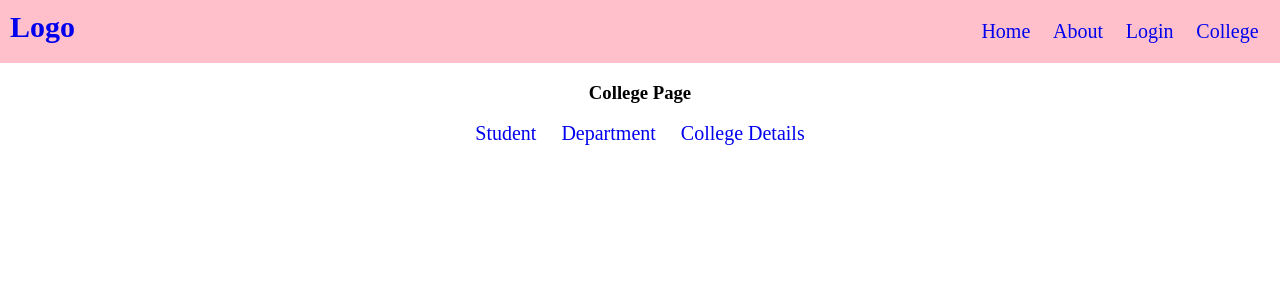
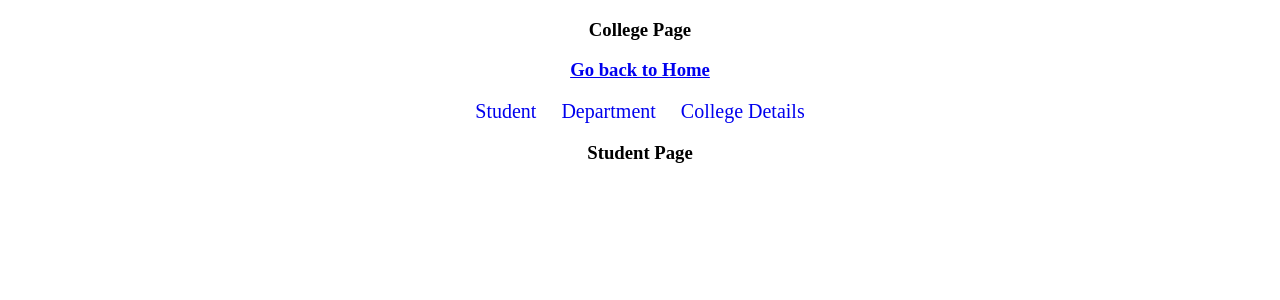
Before and after one commit to mukeshdani/DsaWebCloudPractice, a React (Vite) app in the folder REACT/Vite/react-blog/: page /college in a window 1280 px wide. Shown: the top 300 px of the page. Built offline with nearby package versions, Linux system fonts and the light colour scheme.

Commit message:
Index (by default page pr route show )and Layout

```diff
--- a/REACT/Vite/react-blog/src/Router/Detailed React-Router/BasicPage.jsx
+++ b/REACT/Vite/react-blog/src/Router/Detailed React-Router/BasicPage.jsx
@@ -9,16 +9,21 @@
 import Department from "./Department"
 import CollegeDetail from "./CollegeDetails"
 
-function BasicPage(){
+function BasicPage() {
   return (
     <>
-    <NavBar />
+      {/* <NavBar /> */}
+
       <Routes>
+        <Route element={<NavBar />}>
           <Route path="/" element={<Home />} />
+          <Route path="/login" element={<Login />} />
           <Route path="/about" element={<About />} />
-      <Route path="/login" element={<Login />} />
+        </Route>
+
+
         <Route path="/college" element={<College />}>
-        <Route path="student" element={<Student />} />
+          <Route index element={<Student />} />
           <Route path="details" element={<CollegeDetail />} />
           <Route path="department" element={<Department />} />
         </Route>
--- a/REACT/Vite/react-blog/src/Router/Detailed React-Router/College.jsx
+++ b/REACT/Vite/react-blog/src/Router/Detailed React-Router/College.jsx
@@ -3,7 +3,8 @@
 export default function College(){
     return <div className ='college' style={{textAlign:'center'}}>
         <h3>College Page</h3>
-        <NavLink className='link' to='student'> Student </NavLink>
+        <h3><Link to='/'>Go back to Home</Link></h3>
+        <NavLink className='link' to=''> Student </NavLink>
         <NavLink className='link'  to='department'> Department </NavLink>
         <NavLink className='link'  to='details'> College Details </NavLink>
         <Outlet/>
--- a/REACT/Vite/react-blog/src/Router/Detailed React-Router/NavBar.jsx
+++ b/REACT/Vite/react-blog/src/Router/Detailed React-Router/NavBar.jsx
@@ -1,8 +1,9 @@
-import { Link } from "react-router";
+import { Link, Outlet } from "react-router";
 import './header.css'
 
 export default function NavBar(){
-    return <div className="header">
+    return <div>
+            <div className="header">
             <div>
                 <Link className="link" to='/'><h2>Logo</h2></Link>
             </div>
@@ -23,4 +24,6 @@
             </ul>
             </div>
         </div>
+        <Outlet/>
+        </div>
 }
```
Lines whose indentation alone changed are shown as unchanged.
